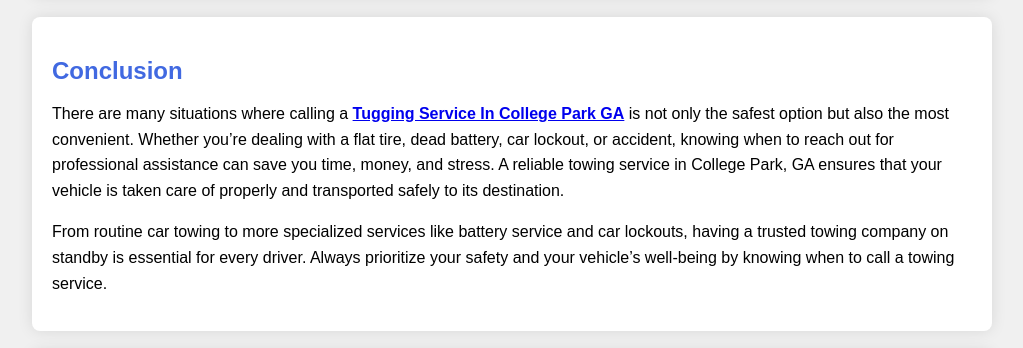
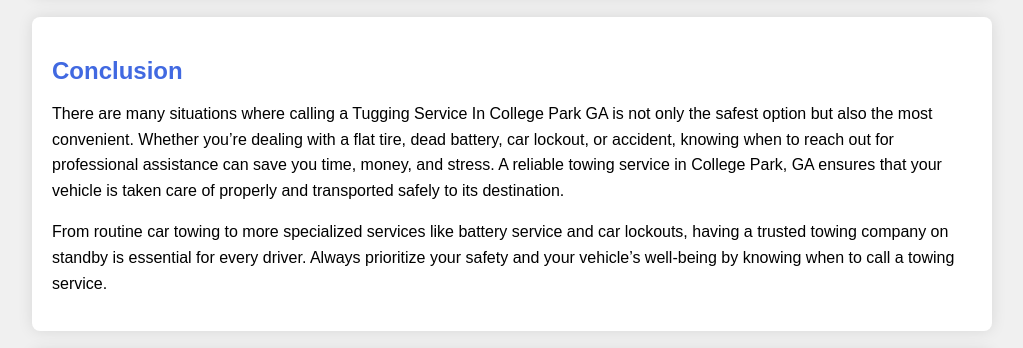
Before and after one commit to fabelahome/fabela-home-, a plain HTML site: page index.html in a window 1280 px wide. Shown: the part 3059-3407 px from the top of the page, without its empty margins (128-1151 px from the left). Drawn offline with Linux system fonts and the light colour scheme.

Commit message:
Update index.html

```diff
--- a/index.html
+++ b/index.html
@@ -160,7 +160,7 @@
 
     <div class="container">
         <h2>Conclusion</h2>
-        <p>There are many situations where calling a <b><a href="https://jandjtowingsrt.com/">Tugging Service In College Park GA</a></b> is not only the safest option but also the most convenient. Whether you’re dealing with a flat tire, dead battery, car lockout, or accident, knowing when to reach out for professional assistance can save you time, money, and stress. A reliable towing service in College Park, GA ensures that your vehicle is taken care of properly and transported safely to its destination.</p>
+        <p>There are many situations where calling a Tugging Service In College Park GA is not only the safest option but also the most convenient. Whether you’re dealing with a flat tire, dead battery, car lockout, or accident, knowing when to reach out for professional assistance can save you time, money, and stress. A reliable towing service in College Park, GA ensures that your vehicle is taken care of properly and transported safely to its destination.</p>
 
         <p>From routine car towing to more specialized services like battery service and car lockouts, having a trusted towing company on standby is essential for every driver. Always prioritize your safety and your vehicle’s well-being by knowing when to call a towing service.</p>
     </div>
```
